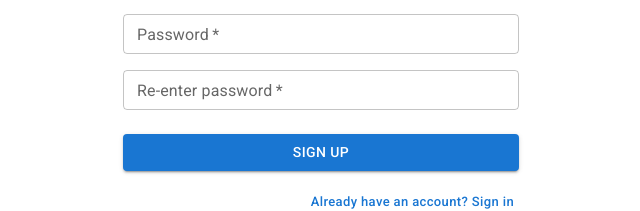
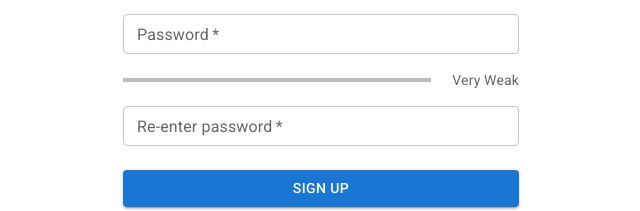
Before and after one commit to Mark-Avila/bugherd_frontend, a React (Vite) app: page / in a window 1280 px wide. Both pictures are taken after a click on the button "Don't have an account? Sign Up". Shown: the part 346-557 px from the top of the page, without its empty margins (319-959 px from the left). Built offline with nearby package versions, Linux system fonts and the light colour scheme; no server answers.

Commit message:
feat: password strength

```diff
--- a/src/components/stateless/PasswordStrength.tsx
+++ b/src/components/stateless/PasswordStrength.tsx
@@ -6,15 +6,56 @@ import {
 } from "@mui/material";
 
 function PasswordStrength(props: LinearProgressProps & { value: number }) {
+  const determineStrength = (value: number): string => {
+    if (value >= 75) {
+      return "Strong";
+    }
+    if (value >= 50) {
+      return "Moderate";
+    }
+    if (value >= 25) {
+      return "Weak";
+    }
+
+    return "Very Weak";
+  };
+
+  const determineColor = (value: number) => {
+    if (value >= 75) {
+      return "success";
+    }
+    if (value >= 50) {
+      return "primary";
+    }
+    if (value >= 25) {
+      return "warning";
+    }
+
+    return "inherit";
+  };
+
+  const color = determineColor(props.value);
+  const strength = determineStrength(props.value);
+
   return (
-    <Box sx={{ display: "flex", alignItems: "center" }}>
+    <Box
+      sx={{
+        display: "flex",
+        alignItems: "center",
+        justifyContent: "space-between",
+      }}
+    >
       <Box sx={{ width: "100%", mr: 1 }}>
-        <LinearProgress variant="determinate" {...props} />
+        <LinearProgress
+          variant="determinate"
+          value={props.value}
+          color={color}
+        />
       </Box>
-      <Box sx={{ minWidth: 35 }}>
-        <Typography variant="body2" color="text.secondary">{`${Math.round(
-          props.value
-        )}%`}</Typography>
+      <Box sx={{ minWidth: 80 }}>
+        <Typography variant="body2" textAlign="right" color="text.secondary">
+          {strength}
+        </Typography>
       </Box>
     </Box>
   );
--- a/src/screens/SignUp.tsx
+++ b/src/screens/SignUp.tsx
@@ -18,6 +18,7 @@ import { useSnackbar } from "notistack";
 import authService from "../services/authService";
 import { MuiTelInput } from "mui-tel-input";
 import { SignUpData } from "../types";
+import PasswordStrength from "../components/stateless/PasswordStrength";
 
 function Copyright(props: TypographyProps) {
   return (
@@ -113,35 +114,42 @@ export default function SignUp({ handleScreen }: Props) {
     e.preventDefault();
 
     let flag = false;
+    const emptyMsg = " is empty";
 
     if (fname.value === "") {
       flag = true;
       setFname((prev) => ({ ...prev, isError: true }));
+      setFname((prev) => ({ ...prev, helper: prev.label + emptyMsg }));
     }
 
     if (lname.value === "") {
       flag = true;
       setLname((prev) => ({ ...prev, isError: true }));
+      setFname((prev) => ({ ...prev, helper: prev.label + emptyMsg }));
     }
 
     if (email.value === "") {
       flag = true;
       setEmail((prev) => ({ ...prev, isError: true }));
+      setFname((prev) => ({ ...prev, helper: prev.label + emptyMsg }));
     }
 
     if (password1.value === "") {
       flag = true;
       setPassword1((prev) => ({ ...prev, isError: true }));
+      setFname((prev) => ({ ...prev, helper: prev.label + emptyMsg }));
     }
 
     if (password2.value === "") {
       flag = true;
       setPassword2((prev) => ({ ...prev, isError: true }));
+      setFname((prev) => ({ ...prev, helper: prev.label + emptyMsg }));
     }
 
     if (contact.value === "+63") {
       flag = true;
       setContact((prev) => ({ ...prev, isError: true }));
+      setFname((prev) => ({ ...prev, helper: prev.label + emptyMsg }));
     }
 
     if (flag) {
@@ -184,22 +192,25 @@ export default function SignUp({ handleScreen }: Props) {
     }
   };
 
-  const evaluatePassword = (password: string): number => {
-    let errors = [];
+  const evaluatePassword = (password: string) => {
+    if (password.length === 0) {
+      setStrength(0);
+      return;
+    }
     if (password.length < 8) {
-      errors.push("Your password must be at least 8 characters");
+      setStrength(25);
+      return;
     }
     if (password.search(/[a-z]/i) < 0) {
-      errors.push("Your password must contain at least one letter.");
+      setStrength(50);
+      return;
     }
     if (password.search(/[0-9]/) < 0) {
-      errors.push("Your password must contain at least one digit.");
+      setStrength(75);
+      return;
     }
-    if (errors.length > 0) {
-      alert(errors.join("\n"));
-      return false;
-    }
-    return true;
+
+    setStrength(100);
   };
 
   const handleOnChange = (
@@ -234,6 +245,7 @@ export default function SignUp({ handleScreen }: Props) {
           value: e.target.value,
           isError: false,
         }));
+        evaluatePassword(e.target.value);
         break;
       case "password2":
         setPassword2((prev) => ({
@@ -376,6 +388,9 @@ export default function SignUp({ handleScreen }: Props) {
                 />
               </Grid>
               <Grid item xs={12}>
+                <PasswordStrength value={strength} />
+              </Grid>
+              <Grid item xs={12}>
                 <TextField
                   size="small"
                   required
```
